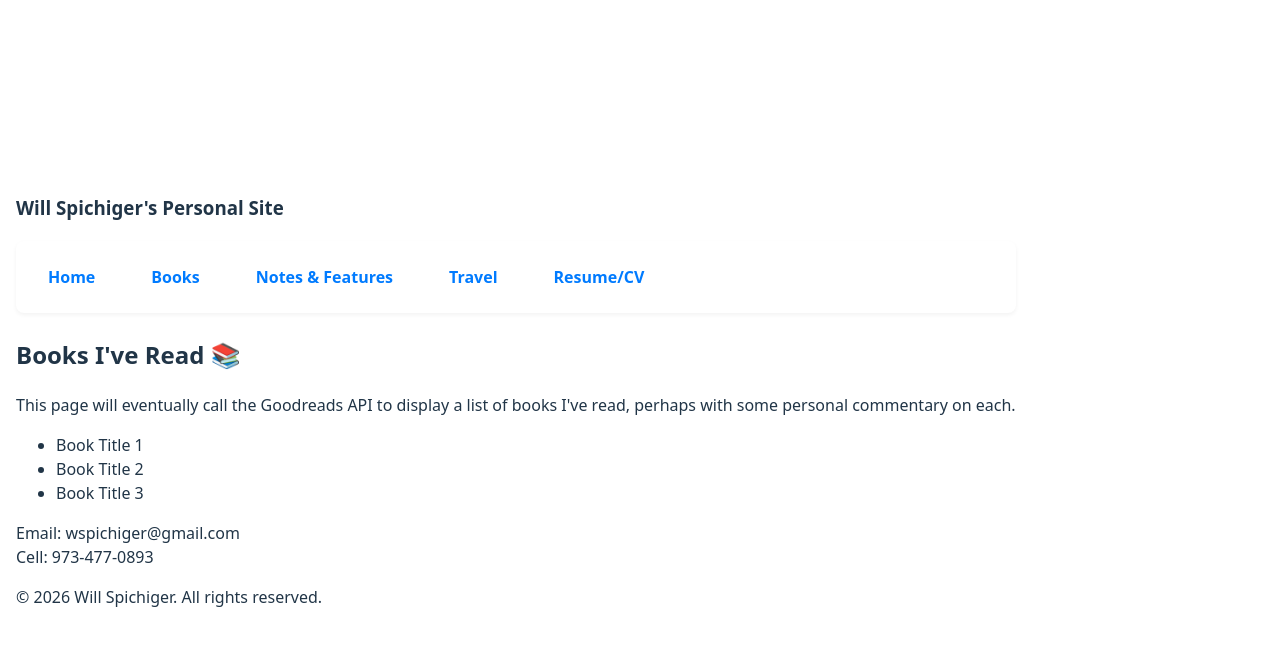
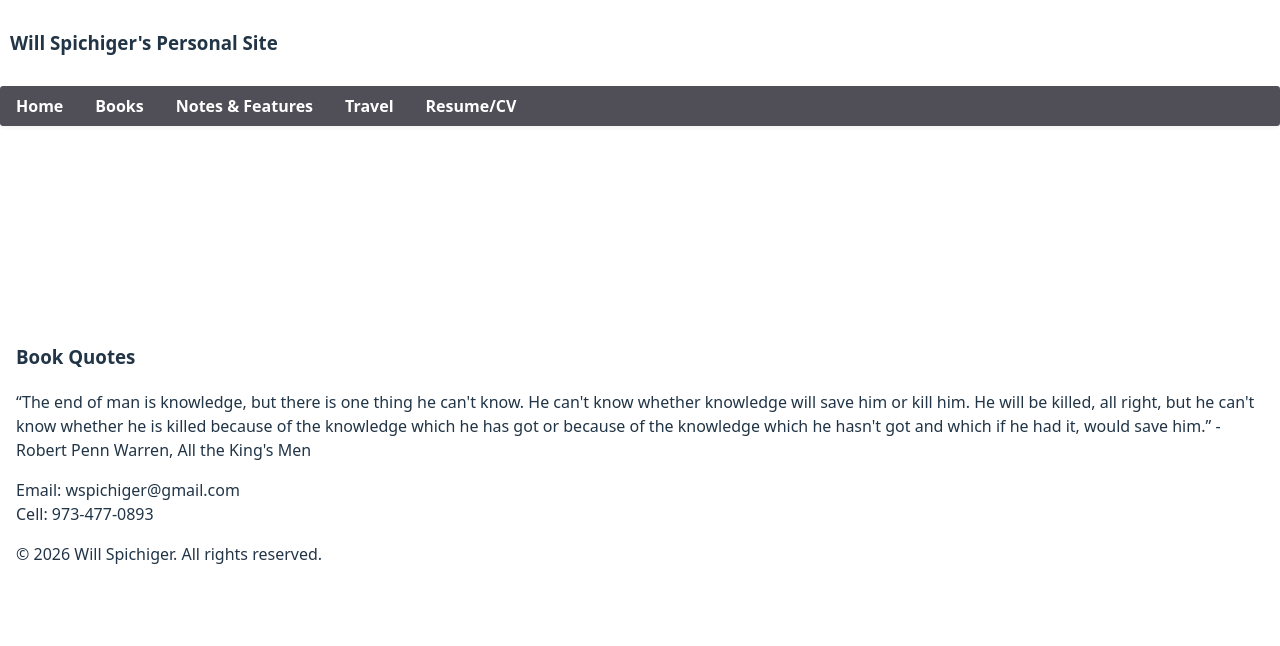
Before and after one commit to Spich9215/Will-Spichiger-Site, a React (Vite) app in the folder client/: page /books in a window 1280 px wide. Shown: the top 646 px of the page. Built offline with nearby package versions, Linux system fonts and the light colour scheme.

Commit message:
Solid Progress made on site

```diff
--- a/client/src/App.css
+++ b/client/src/App.css
@@ -1,12 +1,29 @@
 #root {
+  --header-height: 300px;  /* Adjust this value to your header's height */
   max-width: 1280px;
   margin: 0;
   padding: 1rem;
   text-align: left;
 }
 
+.header-container {
+  /* Positions the header at the top of the browser viewport */
+  position: fixed;
+  top: 0;
+  left: 0;
+
+  /* Ensures the header spans the entire width */
+  width: 100%;
+
+  /* Optional: Add background color and padding for styling */
+  padding: 0px 0px;
+
+  /* Ensures the header appears above all other content */
+  z-index: 1000;
+}
+
 .logo {
-  height: 6em;
+  height: 3em;
   padding: 1.5em;
   will-change: filter;
   transition: filter 300ms;
@@ -37,6 +54,12 @@
   padding: 2em;
 } */
 
+
+
+.site-title {
+  padding: 10px;
+}
+
 .read-the-docs {
   color: #9e9b9b;
 }
@@ -44,17 +67,16 @@
 
 /* Navigation Styles */
 .main-nav {
-  background-color: #ffffff;
-  padding: 1rem;
-  border-radius: 0.5rem;
+  width: 100%;
+  background-color: #504e57;
+  padding: 0rem;
+  border-radius: 0.2rem;
   box-shadow: 0 2px 4px rgba(0, 0, 0, 0.05);
   margin-bottom: 1.5rem;
   /* Use flexbox for layout */
   display: flex;
-  justify-content: flex-start;
-  /* Aligned to the left */
-  flex-wrap: wrap;
-  /* Allow links to wrap on smaller screens */
+  justify-content: flex-start; /* Aligned to the left */
+  flex-wrap: wrap; /* Allow links to wrap on smaller screens */
 }
 
 .nav-list {
@@ -64,19 +86,15 @@
   padding: 0;
   display: flex;
   /* Make list items display in a row */
-  gap: 1.5rem;
+  gap: 0rem;
   /* Space between links */
   flex-wrap: wrap;
   /* Allow items to wrap */
 }
 
-.nav-item {
-  /* No specific styling needed for li, as styling is on the <a> */
-}
-
 .nav-link {
   text-decoration: none;
-  color: #007bff;
+  color: #ffffff;
   /* Primary link color */
   font-weight: 600;
   padding: 0.5rem 1rem;
@@ -87,7 +105,7 @@
 }
 
 .nav-link:hover {
-  background-color: #007bff;
+  background-color: #42418b;
   color: white;
 }
 
--- a/client/src/App.tsx
+++ b/client/src/App.tsx
@@ -12,7 +12,6 @@ import Travel from './components/Travel';
 // Import your layout components
 import Header from './components/Header';
 import Footer from './components/Footer';
-import Navbar from './components/Navbar'; // Import the new Navbar component
 
 function App() {
   return (
@@ -20,10 +19,10 @@ function App() {
       {/* All content must be wrapped in a single element */}
       <div id="root-container"> {/* You might want to style this container in App.css */}
         <Header />
-        {/* Render the Navbar component */}
-        <Navbar />
 
         <main className="content-area">
+        {/* This margin-top pushes the main content down by 60px */}
+        <main style={{ marginTop: '125px' }}></main>
           <Routes>
             <Route path="/" element={<Home />} />
             <Route path="/books" element={<Books />} />
--- a/client/src/components/Books.tsx
+++ b/client/src/components/Books.tsx
@@ -1,21 +1,22 @@
 // client/src/components/Books.tsx
 import React from 'react';
+import ReactMarkdown from 'react-markdown';
+import remarkGfm from 'remark-gfm';
 // No need to import App.css here, it's imported in App.tsx and applies globally
+
+const bookNotesContent = `
+### Book Quotes
+
+“The end of man is knowledge, but there is one thing he can't know. He can't know whether knowledge will save him or kill him. He will be killed, all right, but he can't know whether he is killed because of the knowledge which he has got or because of the knowledge which he hasn't got and which if he had it, would save him.”  - Robert Penn Warren, All the King's Men
+
+`
 
 const Books: React.FC = () => {
   return (
-    <div className="page-content">
-      <h2>Books I've Read 📚</h2>
-      <p>
-        This page will eventually call the Goodreads API to display a list of books I've read,
-        perhaps with some personal commentary on each.
-      </p>
-      <ul>
-        <li>Book Title 1</li>
-        <li>Book Title 2</li>
-        <li>Book Title 3</li>
-      </ul>
-      {/* Placeholder for Goodreads API integration */}
+    <div className="page-content prose"> {/* Added 'prose' class for markdown styling */}
+      <ReactMarkdown remarkPlugins={[remarkGfm]}>
+        {bookNotesContent}
+      </ReactMarkdown>
     </div>
   );
 };
--- a/client/src/components/Header.tsx
+++ b/client/src/components/Header.tsx
@@ -1,14 +1,17 @@
 // client/src/components/Header.tsx
 import React from 'react';
+import Navbar from './Navbar';
 //import { Link } from 'react-router-dom'; // Use Link for internal navigation
 
 const Header: React.FC = () => {
   return (
     <header className="header-container">
       <div className="header-content">
-        <h3 className="site-title">Will Spichiger's Personal Site</h3>
+        <h3 className="site-title">   Will Spichiger's Personal Site</h3>
       </div>
       {/* You can add more navigation links here if needed, or keep them in App.tsx */}
+      {/* The Navbar component is now part of the Header */}
+      <Navbar />
     </header>
   );
 };
--- a/client/src/components/Home.tsx
+++ b/client/src/components/Home.tsx
@@ -5,15 +5,13 @@ import React from 'react';
 const Home: React.FC = () => {
   return (
     <div className="page-content"> {/* Use a consistent class for page content */}
-      <h2>Welcome to my site</h2>
       <p>
-        I'm building this website for the sake of learning, creating, and sharing ideas.
+        Building this website for the sake of learning, creating, and sharing ideas.
         I intend on documenting how I am building this site and the technologies that I leverage - React and Vite, learn new AWS tools, and document thoughts, notes, ideas.
         <br></br>
         <br></br>
         I am hoping that I can showcase some technology projects and find a fulfilling employment opportunity.
       </p>
-
     </div>
   );
 };
--- a/client/src/components/Notes.tsx
+++ b/client/src/components/Notes.tsx
@@ -4,28 +4,19 @@ import ReactMarkdown from 'react-markdown';
 import remarkGfm from 'remark-gfm';
 
 const siteNotesContent = `
-# How I Built This Site 🛠️
+## How I Built This Site 🛠️
 
 This section details the technologies and tools used in the creation and deployment of this website.
 
-## Technologies & Tools Used:
+### Technologies & Tools Used:
 * **Vite & React**: The core frontend framework for building the user interface.
 * **AWS Route 53**: Used to purchase and manage the domain.
 * **AWS S3**: Hosts the static website files.
 * **GitHub Actions Workflow**: Automates the deployment of changes to AWS S3 storage.
 * **AWS Systems Manager**: Securely stores sensitive credentials like the Google Maps API Key, preventing them from being exposed in public GitHub repositories.
 * **Google Maps API**: Renders GPX files from cycling trips.
-* **Komoot**: Used to plan and record cycling trips (note: some data might be missing due to Komoot not being used or phone battery dying mid-ride).
-* **Figma**: Utilized for designing the site's logo.
-* **GIMP**: Used for image editing.
-* **ChatGPT & GitHub Copilot**: AI assistants that provided help with coding and generating ideas.
-* **Google Search**: My go-to for finding solutions to various coding problems.
-* **Swiss Flag Favicon**: My favicon, a nod to my Swiss heritage (half Swiss, half Irish descent).
-
 ---
-
-## Features I Want to Add:
-
+### Features I Want to Add:
 * **Node.js Web Application Migration**: I may migrate this static site to a Node.js web application in a new branch.
 * **Education Credentials**: Render my educational credentials on a dedicated page.
 * **Goodreads API Integration**: Call the Goodreads API to build a page with a list of books I've read, potentially adding personal commentary.
--- a/client/src/components/Travel.tsx
+++ b/client/src/components/Travel.tsx
@@ -5,8 +5,8 @@ import Map from './Map'; // Import the Map component
 const Travel: React.FC = () => {
   return (
     <div className="page-content">
-      <h2>My Travel Adventures 🌍</h2>
-      <p>Here's a look at some of my cycling trips and other adventures plotted on a map!</p>
+      <h2>Santiago, Chile to San Carlos de Bariloche, Argentina GPX Data </h2>
+      <p>January - March 2024</p>
       <div className="map-container"> {/* Optional: A wrapper for your map */}
         <Map />
       </div>
```
